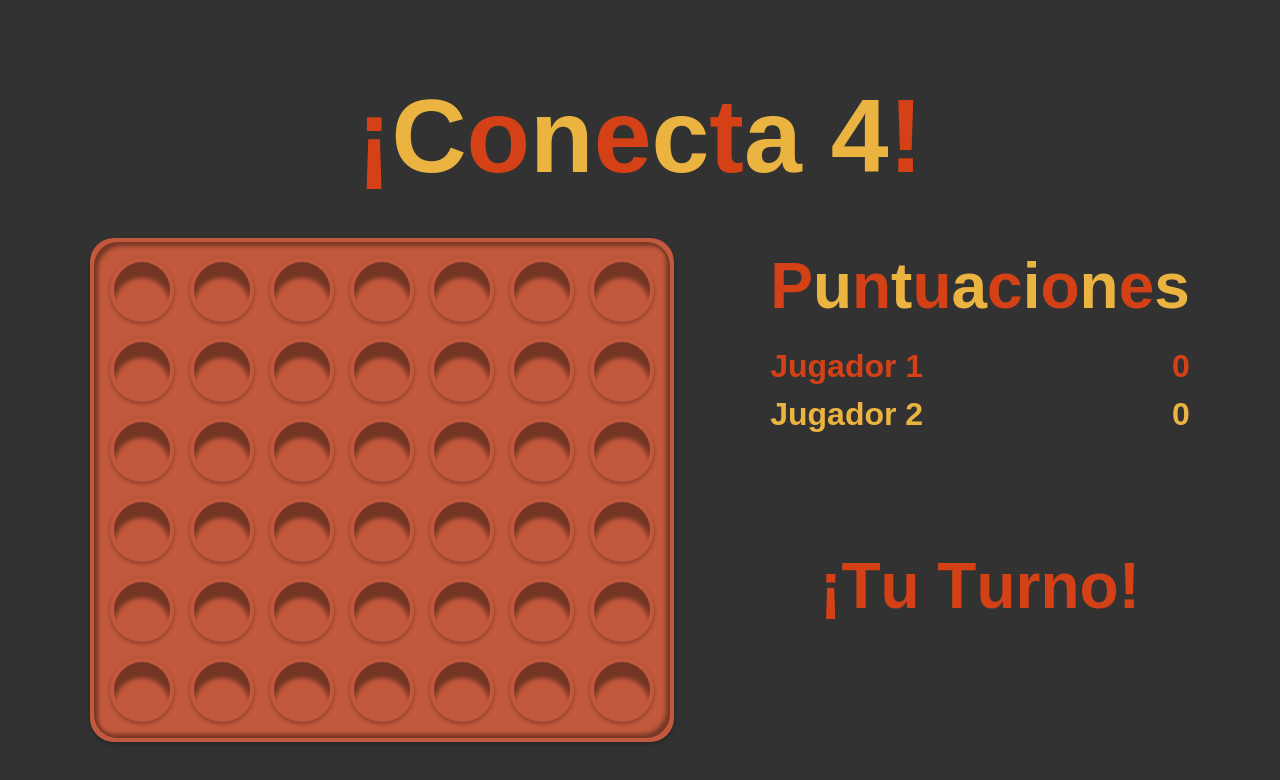
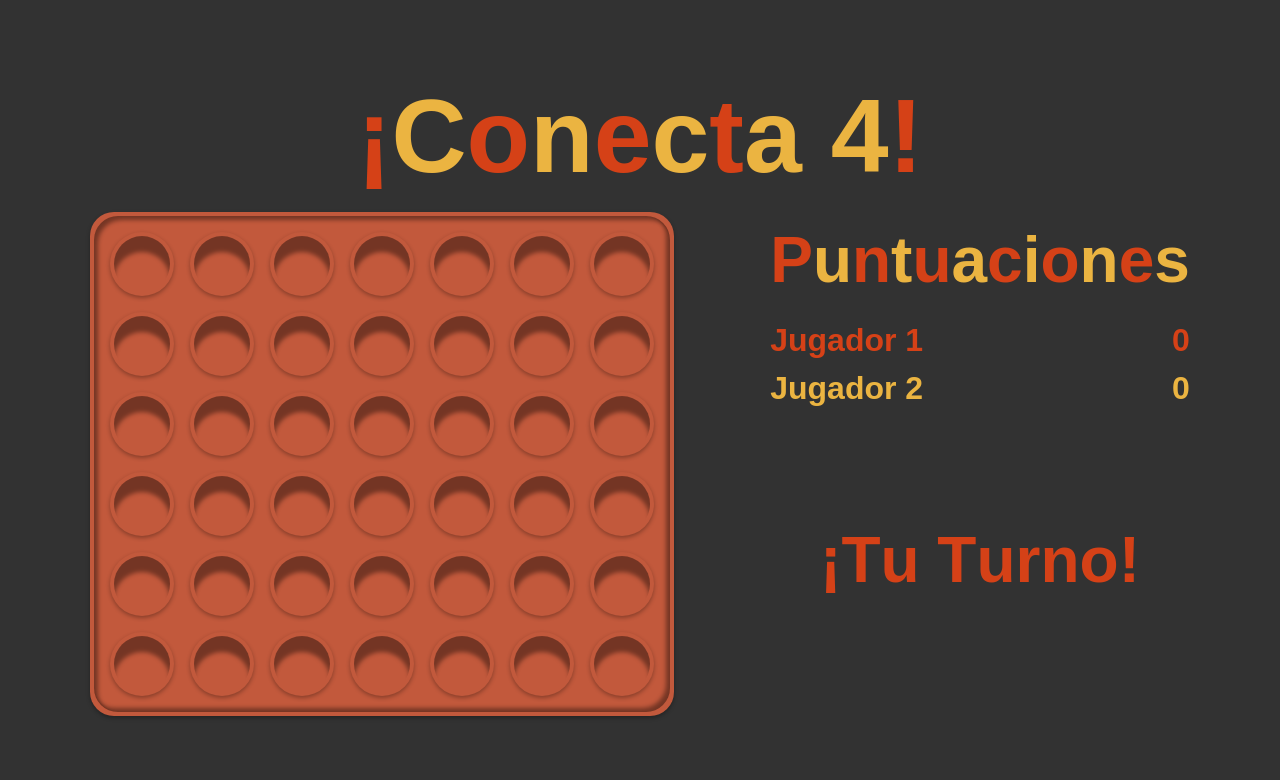
Before and after one commit to LeonidasGarcia/connect-4, a React (Vite) app: page / in a window 1280 px wide. Shown: the top 780 px of the page. Built offline with nearby package versions, Linux system fonts and the light colour scheme; a web font is replaced by a local one.

Commit message:
fix: add line height to GameTitle component for improved text rendering

```diff
--- a/src/components/GameTitle.tsx
+++ b/src/components/GameTitle.tsx
@@ -11,7 +11,7 @@ export function GameTitle() {
   return (
     <motion.h1
       className="font-bold"
-      style={{ fontSize: '104px' }}
+      style={{ fontSize: '104px', lineHeight: 1 }}
       initial={{ scale: 0.8, opacity: 0 }}
       animate={{ scale: 1, opacity: 1 }}
       transition={{ type: 'spring', stiffness: 200, damping: 15 }}
```
